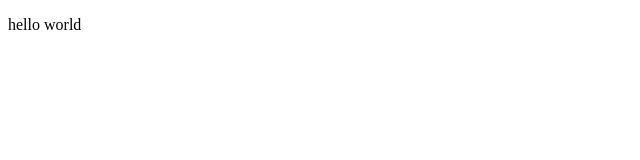
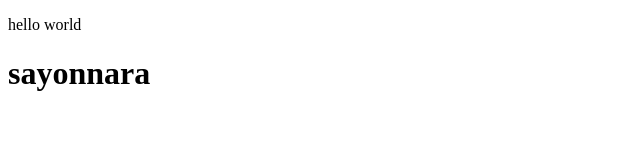
Before and after one commit to Bakemono-san/nomProjet, a plain HTML site: page index.html in a window 1280 px wide. Shown: the whole page, without its empty margins (0-640 px from the left). Drawn offline with Linux system fonts and the light colour scheme.

Commit message:
Update index.html

```diff
--- a/index.html
+++ b/index.html
@@ -7,5 +7,6 @@
 </head>
 <body>
     <p>hello world</p>
+    <h1>sayonnara</h1>
 </body>
 </html>
```
